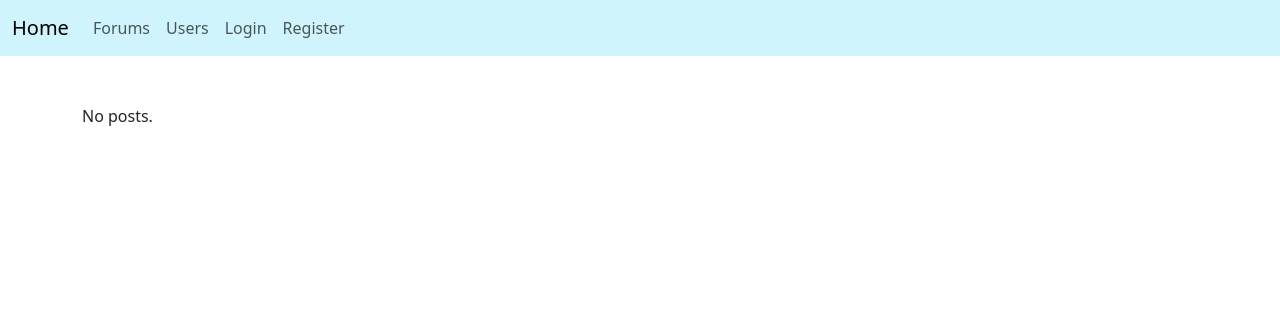
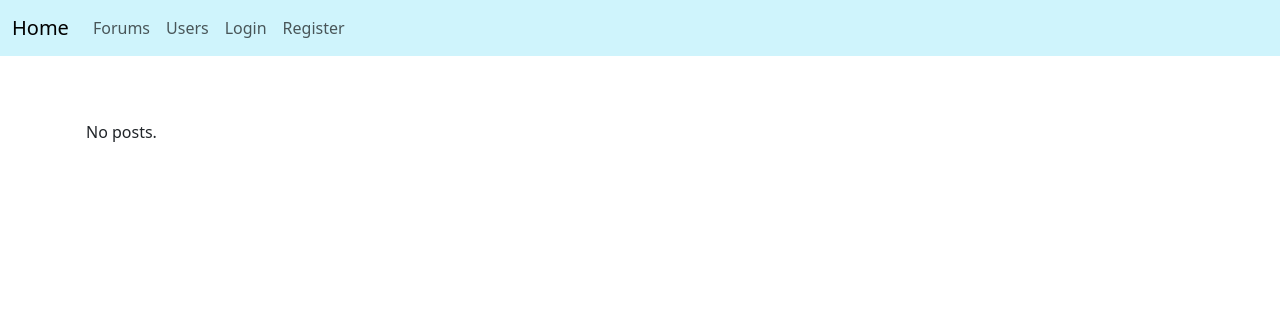
Before and after one commit to luke-hamann/stc-cis-241-final-project, a PHP site: template views/home/forum.php in a window 1280 px wide. Shown: the top 316 px of the page. Run offline with PHP 8.4, Linux system fonts and the light colour scheme; the template is opened without the code that fills it, so the values that code supplies are empty.

Commit message:
Fix layout inconsistency

```diff
--- a/views/home/forum.php
+++ b/views/home/forum.php
@@ -8,7 +8,7 @@
         </div>
     <?php endif; ?>
     <?php if (count($forum->posts) == 0) : ?>
-        <p>No posts.</p>
+        <div class="p-3">No posts.</div>
     <?php else : ?>
         <?php foreach ($forum->posts as $post) : ?>
             <?php include('./views/shared/post.php'); ?>
```
